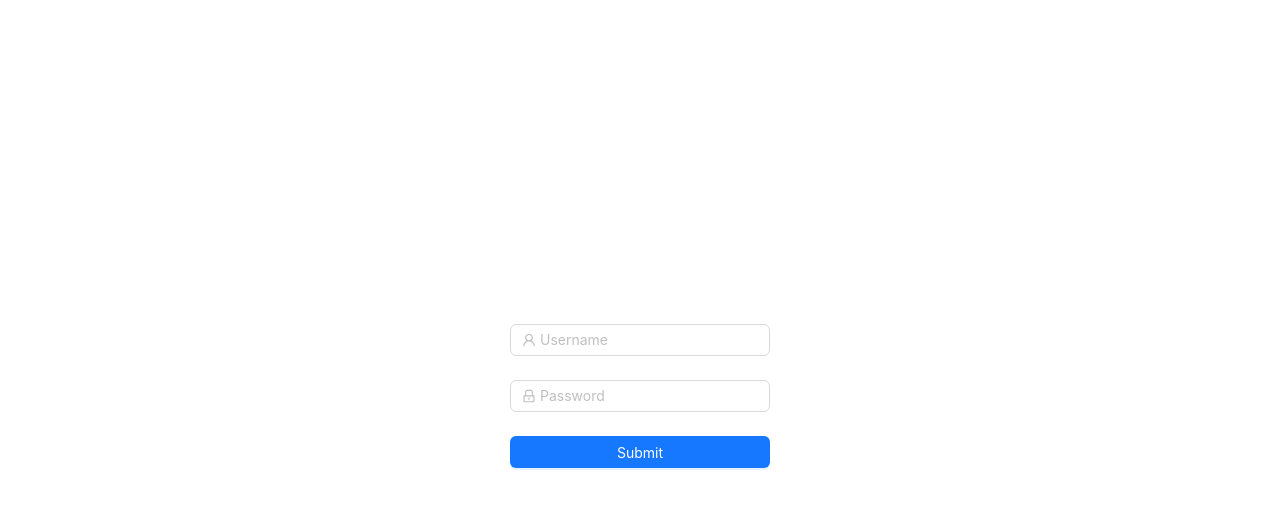
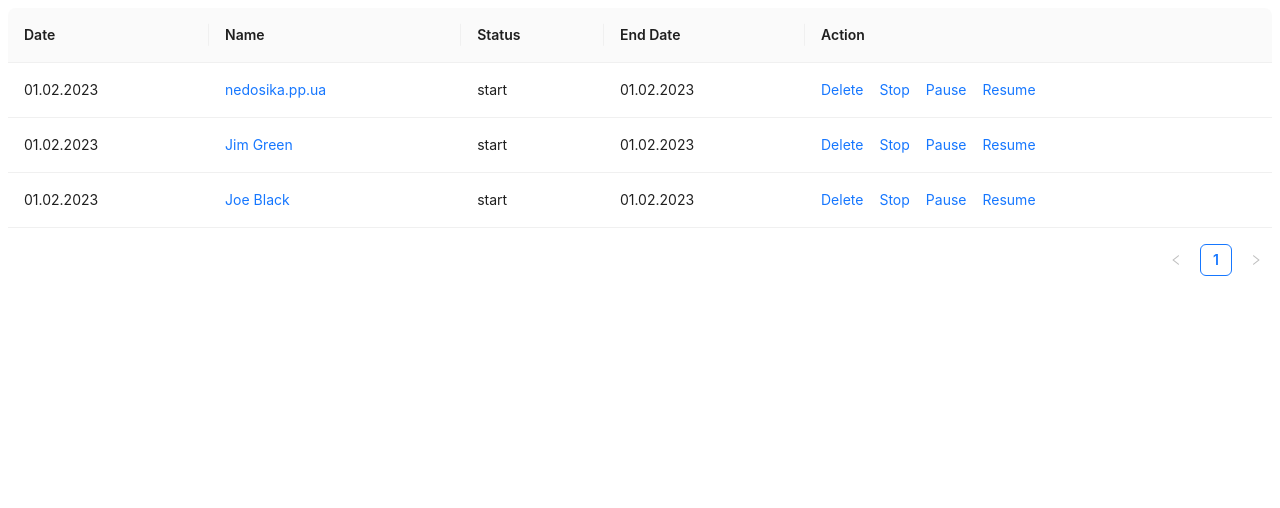
Before and after one commit to nedosika/wp-creator, a React (Create React App) app in the folder client/: page /dashboard in a window 1280 px wide. Before the commit this address led to /login. Shown: the top 508 px of the page. Built offline with nearby package versions, Linux system fonts and the light colour scheme; the HTML template or start-up script is replaced by a standard one.

Commit message:
added graphql

```diff
--- a/client/src/components/untitlites/AppRouter/AppRouter.js
+++ b/client/src/components/untitlites/AppRouter/AppRouter.js
@@ -2,16 +2,17 @@ import React from 'react';
 import {BrowserRouter as Router, Navigate, Route, Routes} from "react-router-dom";
 import ProtectedRoute from "../ProtectedRoute";
 import LoginPage from "../../../pages/LoginPage/LoginPage";
+import Dashboard from "../../../pages/Dashboard";
 
 const AppRouter = () => {
-    const isAuth = false;
+    const isAuth = true;
     return (
         <Router>
             <Routes>
                 <Route element={<ProtectedRoute allowed={isAuth} redirect={"/login"}/>}>
-                    <Route path="/dashboard" element={<input/>}/>
+                    <Route path="/dashboard" element={<Dashboard/>}/>
                 </Route>
-                <Route element={<ProtectedRoute allowed={!isAuth} redirect="/"/>}>
+                <Route element={<ProtectedRoute allowed={!isAuth} redirect="/dashboard"/>}>
                     <Route element={<LoginPage/>} path="/login"/>
                 </Route>
                 <Route path="*" element={<Navigate to="/dashboard"/>}/>
--- /dev/null
+++ b/client/src/pages/Dashboard/Dashboard.js
@@ -0,0 +1,70 @@
+import React from 'react';
+import {Space, Table, Tag} from "antd";
+
+const columns = [
+    {
+        title: 'Date',
+        dataIndex: 'date',
+        key: 'date',
+    },
+    {
+        title: 'Name',
+        dataIndex: 'name',
+        key: 'name',
+        render: (text) => <a>{text}</a>,
+    },
+    {
+        title: 'Status',
+        dataIndex: 'status',
+        key: 'status',
+    },
+    {
+        title: 'End Date',
+        key: 'end_date',
+        dataIndex: 'end_date',
+    },
+    {
+        title: 'Action',
+        key: 'action',
+        render: () => (
+            <Space size="middle">
+                <a>Delete</a>
+                <a>Stop</a>
+                <a>Pause</a>
+                <a>Resume</a>
+            </Space>
+        ),
+    },
+];
+
+const data = [
+    {
+        key: '1',
+        name: 'nedosika.pp.ua',
+        date: '01.02.2023',
+        status: 'start',
+        end_date: '01.02.2023',
+    },
+    {
+        key: '2',
+        name: 'Jim Green',
+        date: '01.02.2023',
+        status: 'start',
+        end_date:'01.02.2023',
+    },
+    {
+        key: '3',
+        name: 'Joe Black',
+        date: '01.02.2023',
+        status: 'start',
+        end_date: '01.02.2023',
+    },
+];
+
+const Dashboard = () => {
+    return (
+        <Table columns={columns} dataSource={data} />
+    );
+};
+
+export default Dashboard;
--- /dev/null
+++ b/client/src/pages/Dashboard/index.js
@@ -0,0 +1 @@
+export {default} from "./Dashboard";
--- a/package.json
+++ b/package.json
@@ -18,10 +18,13 @@
     "express": "^4.18.2"
   },
   "devDependencies": {
+    "apollo-server-express": "^3.12.0",
     "concurrently": "^8.0.1",
     "cookie-parser": "^1.4.6",
     "cors": "^2.8.5",
     "dotenv": "^16.0.3",
-    "nodemon": "^2.0.22"
+    "graphql": "^16.6.0",
+    "nodemon": "^2.0.22",
+    "wpapi": "^1.2.2"
   }
 }
```
Also changed, not shown: 2 other files (tests, documents, lock files or other folders).
